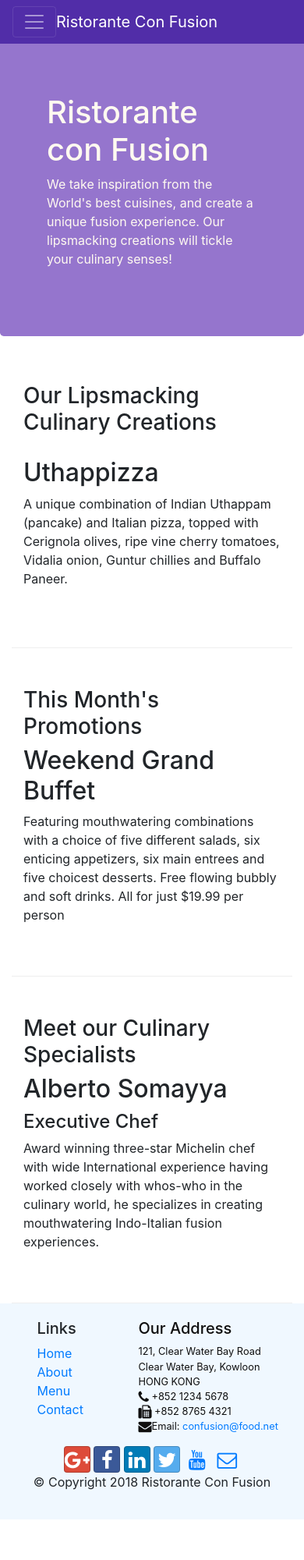
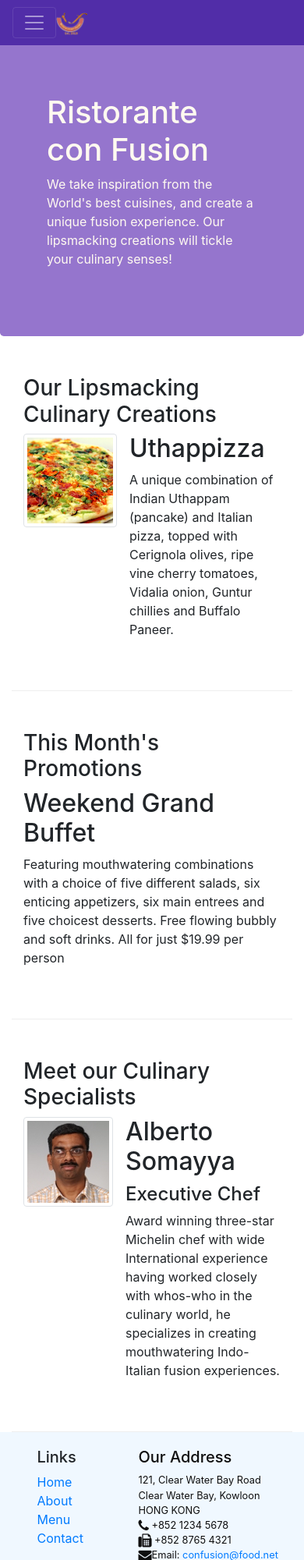
Before and after one commit to canessaalvamiguel/mooc-coursera-bootstrap4, a website: page index.html in a window 390 px wide. Shown: the top 2000 px of the page at 78% size. Before the commit the page ends 1948 px from the top, so only its background shows below. Drawn offline with nearby package versions, Linux system fonts and the light colour scheme.

Commit message:
Tables, cards, images and media

```diff
--- a/index.html
+++ b/index.html
@@ -23,13 +23,13 @@
             <button class="navbar-toggler" type="button" data-toggle="collapse" data-target="#Navbar">
                 <span class="navbar-toggler-icon"></span>
             </button>
-            <a class="navbar-brand mr-auto" href="#">Ristorante Con Fusion</a>
+            <a class="navbar-brand mr-auto" href="#"><img src="/img/logo.png" height="30" width="41"></a>
             <div class="collapse navbar-collapse" id="Navbar">
                 <ul class="navbar-nav mr-auto">
                     <li class="nav-item active"><a class="nav-link" href="#"><span class="fa fa-home fa-lg"></span>Home</a></li>
                     <li class="nav-item"><a class="nav-link" href="/aboutus.html"><span class="fa fa-info  fa-lg"></span>About</a></li>
                     <li class="nav-item"><a class="nav-link" href="#"><span class="fa fa-list  fa-lg"></span>Menu</a></li>
-                    <li class="nav-item"><a class="nav-link" href="#"><span class="fa fa-address-card  fa-lg"></span>Contact</a></li>
+                    <li class="nav-item"><a class="nav-link" href="/contactus.html"><span class="fa fa-address-card  fa-lg"></span>Contact</a></li>
                 </ul>
             </div>
         </div>
@@ -54,8 +54,13 @@
                 <h3>Our Lipsmacking Culinary Creations</h3>
             </div>
             <div class="col col-sm col-md order-sm-first">
-                <h2>Uthappizza</h2>
-                <p>A unique combination of Indian Uthappam (pancake) and Italian pizza, topped with Cerignola olives, ripe vine cherry tomatoes, Vidalia onion, Guntur chillies and Buffalo Paneer.</p>
+                <div class="media">
+                    <img class="d-flex mr-3 img-thumbnail alig-self-center" src="img/uthappizza.png" alt="Uthappizza">
+                    <div class="media-body">
+                        <h2 class="mt-0">Uthappizza</h2>
+                        <p>A unique combination of Indian Uthappam (pancake) and Italian pizza, topped with Cerignola olives, ripe vine cherry tomatoes, Vidalia onion, Guntur chillies and Buffalo Paneer.</p>
+                    </div>
+                </div>
             </div>
         </div>
 
@@ -74,10 +79,15 @@
             <div class="col-12 col-sm-4 col-md-3">
                 <h3>Meet our Culinary Specialists</h3>
             </div>
-            <div class="col col-sm col-md">
-                <h2>Alberto Somayya</h2>
+            <div class="col col-sm col-md order-sm-first">
+                <div class="media">
+                    <img class="d-flex mr-3 img-thumbnail alig-self-center" src="img/alberto.png" alt="alberto">
+                    <div class="media-body">
+                        <h2 class="mt-0">Alberto Somayya</h2>
                 <h4>Executive Chef</h4>
                 <p>Award winning three-star Michelin chef with wide International experience having worked closely with whos-who in the culinary world, he specializes in creating mouthwatering Indo-Italian fusion experiences. </p>
+                    </div>
+                </div>
             </div>
         </div>
     </div>
```
Also changed, not shown: aboutus.html (+4 -3 lines), contactus.html (+1 -1 lines), img/alberto.png (added), img/buffet.png (added), img/logo.png (added), img/uthappizza.png (added), 1 other file.
